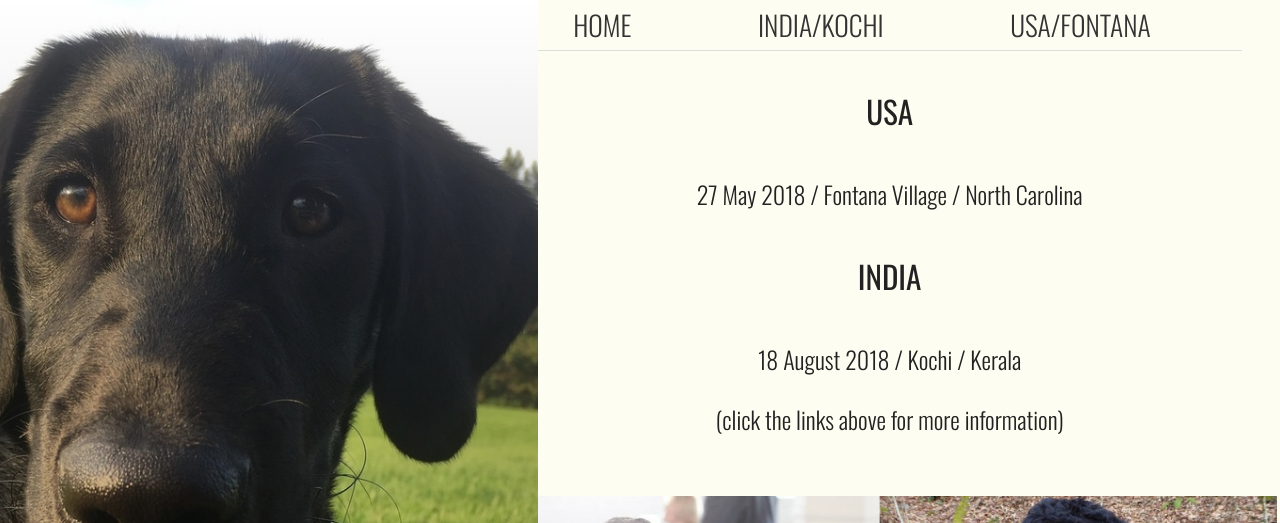
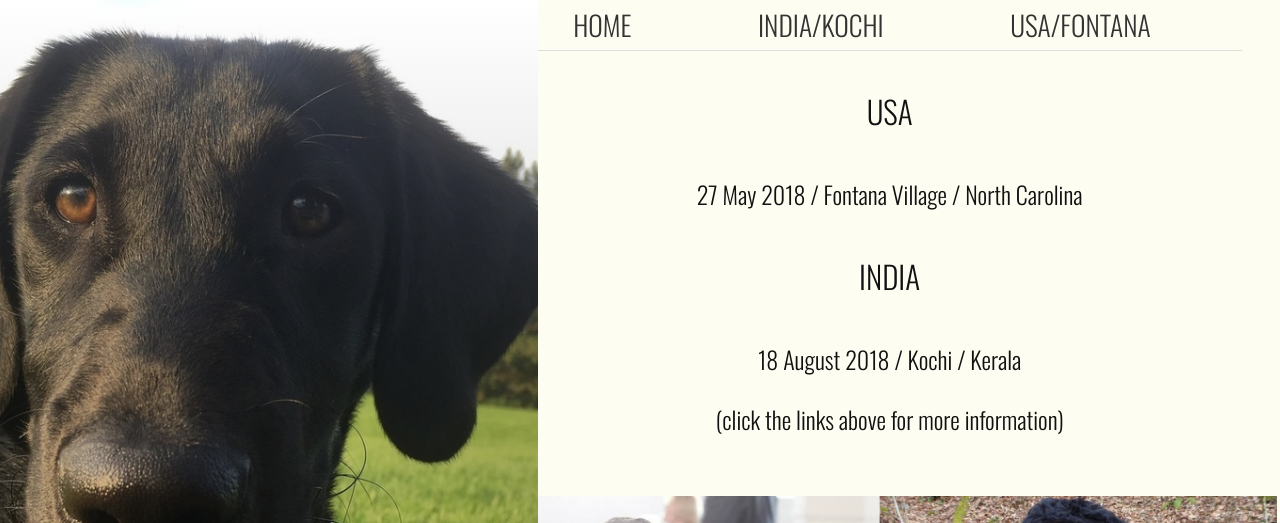
Before and after one commit to french-cherian/french-cherian.github.io, a Jekyll site: the page built from index.html, in a window 1280 px wide. Shown: the top 523 px of the page. Built offline with Jekyll 4.4.1, drawn with Linux system fonts in a browser that asks for light colours.

Commit message:
Some CSS improvements.

```diff
--- a/assets/_sass/_base.scss
+++ b/assets/_sass/_base.scss
@@ -36,13 +36,13 @@
     width: 100%;
     height: 100%;
     background: $bgcolor;
-    color: #222;
+    color: $textcolor; // #222;
     font-weight: 300;
     -webkit-font-smoothing: antialiased;
 }
 
 b {
-    font-weight: 400;
+    font-weight: 300;
 }
 
 article p {
@@ -51,7 +51,7 @@
 
 h1, h2, h3, h4, h5, h6 {
     font-family: $font-body, sans-serif;
-    font-weight: 400;
+    font-weight: 300;
     a:link, a:hover, a:focus, a:visited { color: #333; text-decoration: none; }
     a:hover { text-decoration: underline; }
 }
@@ -64,6 +64,7 @@
 h6 { font-size: .6em; }
 
 h5, h6 {
+    font-weight: 400;
     margin-bottom: -0.5em
 }
 
--- a/assets/_sass/_layout.scss
+++ b/assets/_sass/_layout.scss
@@ -2,10 +2,10 @@
 * Links
 * ========================================================================== */
 a {
-  color: #333;
-  &:hover,
-  &:focus,
-  &:active { text-decoration: none; }
+    color: $textcolor;
+    &:hover,
+    &:focus,
+    &:active { text-decoration: none; }
 }
 
 
@@ -111,12 +111,12 @@
     order: 1;
     line-height: 50px;
     margin: auto;
-    color: #333;
+    color: $navbarcolor;
     text-decoration: none;
     &:hover,
     &:focus,
     &:active {
-      color: #766257;
+	color: $navbarhovercolor;
     }
   }
 }
--- a/assets/_sass/_variables.scss
+++ b/assets/_sass/_variables.scss
@@ -8,8 +8,17 @@
 $article-max-width: 55%;
 $post-margin-left: 42%;
 
+// $textcolor: #fff; // #222
+// $navbarcolor: #ccc; // #333
+// $navbarhovercolor: #fff; //#766257
+// $bgcolor: #4a525a; // #fdfdf1;
+
+$textcolor: #111;
+$navbarcolor: #333;
+$navbarhovercolor: #766257;
+$bgcolor: #fdfdf1;
+
 $font-body: 'Oswald';
-$bgcolor: #fdfdf1;
 $img: "../img";
 $js: "../js";
 $font: "../font";
```
